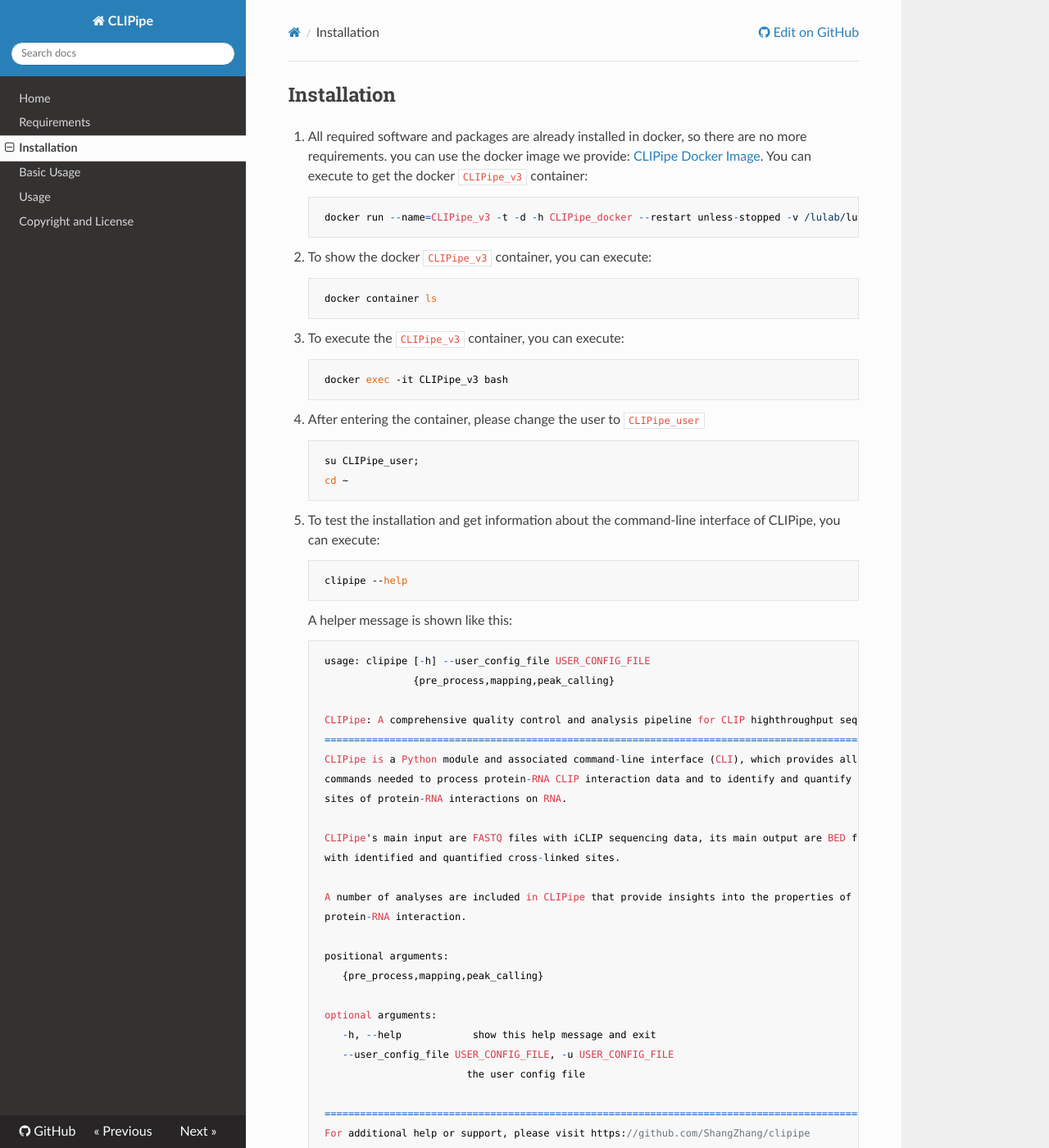
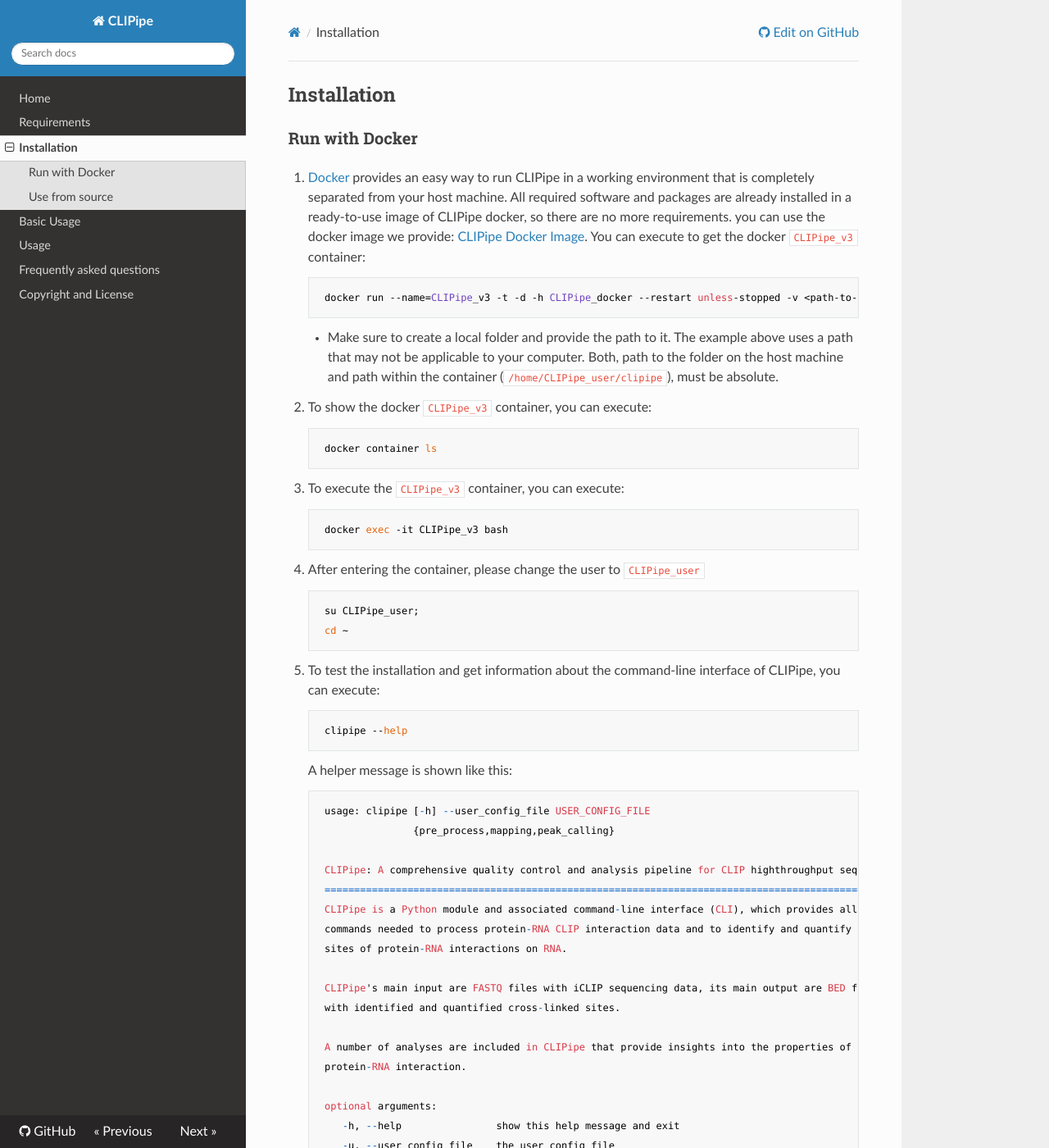
Before and after one commit to zwhbio2017/clipipe_docs, an MkDocs documentation site: the page built from docs/2_installation.md, in a window 1280 px wide and 1400 px high. Shown: the whole window at 82% size. Built offline with MkDocs 1.6.1, drawn with Linux system fonts in a browser that asks for light colours; nearby versions of some CDN libraries; some of the changed text lies outside the part shown.

Commit message:
final change of CLIPipe docs at 20210826

```diff
--- a/docs/2_installation.md
+++ b/docs/2_installation.md
@@ -1,8 +1,12 @@
 ## Installation
 
-1.  All required software and packages are already installed in docker, so there are no more requirements. you can use the docker image we provide: [CLIPipe Docker Image](https://hub.docker.com/). You can execute to get the docker `CLIPipe_v3` container:
+### Run with Docker
 
-         docker run --name=CLIPipe_v3 -t -d -h CLIPipe_docker --restart unless-stopped -v /lulab/lustre2/zhangshang/work/software/clipipe:/home/CLIPipe_user/clipipe zs/clipipe:v1 /bin/bash
+1.  [Docker](https://www.docker.com/) provides an easy way to run CLIPipe in a working environment that is completely separated from your host machine. All required software and packages are already installed in a ready-to-use image of CLIPipe docker, so there are no more requirements. you can use the docker image we provide: [CLIPipe Docker Image](https://hub.docker.com/). You can execute to get the docker `CLIPipe_v3` container:
+
+         docker run --name=CLIPipe_v3 -t -d -h CLIPipe_docker --restart unless-stopped -v <path-to-clipipe>:/home/CLIPipe_user/clipipe zs/clipipe:v1 /bin/bash
+
+    -   Make sure to create a local folder and provide the path to it. The example above uses a path that may not be applicable to your computer. Both, path to the folder on the host machine and path within the container (`/home/CLIPipe_user/clipipe`), must be absolute.
 
 2.  To show the docker `CLIPipe_v3` container, you can execute:
 
@@ -38,13 +42,16 @@
          A number of analyses are included in CLIPipe that provide insights into the properties of
          protein-RNA interaction.
 
+         optional arguments:
+            -h, --help                show this help message and exit
+            -u, --user_config_file    the user config file
+
          positional arguments:
             {pre_process,mapping,peak_calling}
 
-         optional arguments:
-            -h, --help            show this help message and exit
-            --user_config_file USER_CONFIG_FILE, -u USER_CONFIG_FILE
-                                 the user config file
-
          =======================================================================================================
          For additional help or support, please visit https://github.com/ShangZhang/clipipe
+
+### Use from source
+
+We have hide the details of each step which write by [Snakemake](https://snakemake.readthedocs.io/en/stable/) and you only need to run one single command. However you can use some of the codes if you are familiar with snakemake. The source code is [here](https://github.com/ShangZhang/clipipe).
--- a/mkdocs.yml
+++ b/mkdocs.yml
@@ -9,4 +9,5 @@ nav:
     - Installation: 2_installation.md
     - Basic Usage: 3_basic_usage.md
     - Usage: 4_usage.md
-    - Copyright and License: 5_copyright_and_license.md
+    - Frequently asked questions: 5_faq.md
+    - Copyright and License: 6_copyright_and_license.md
```
Also changed, not shown: docs/5_faq.md (+1 -1 lines), docs/index.md (+7 -1 lines), docs/3_basic_usage.md (line endings or trailing spaces).
